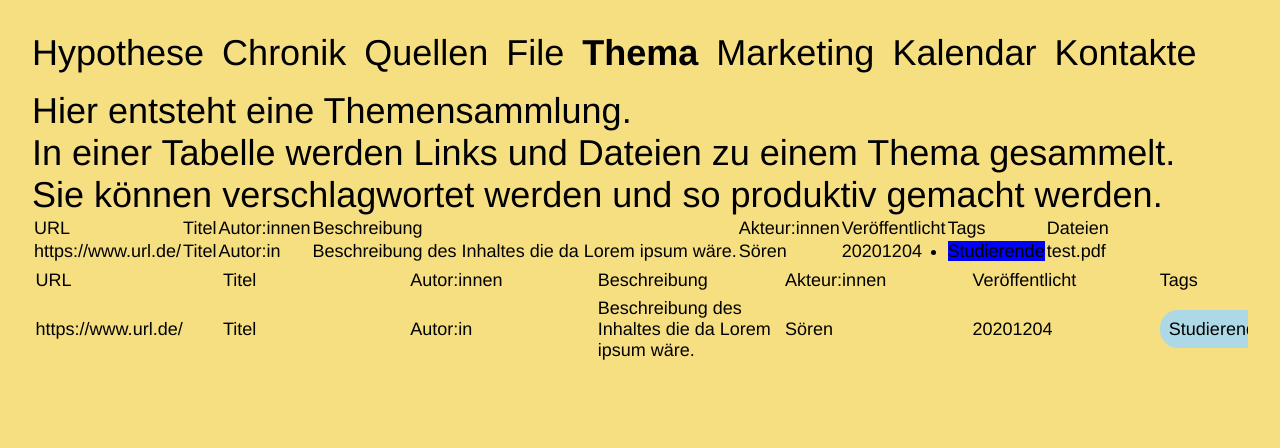
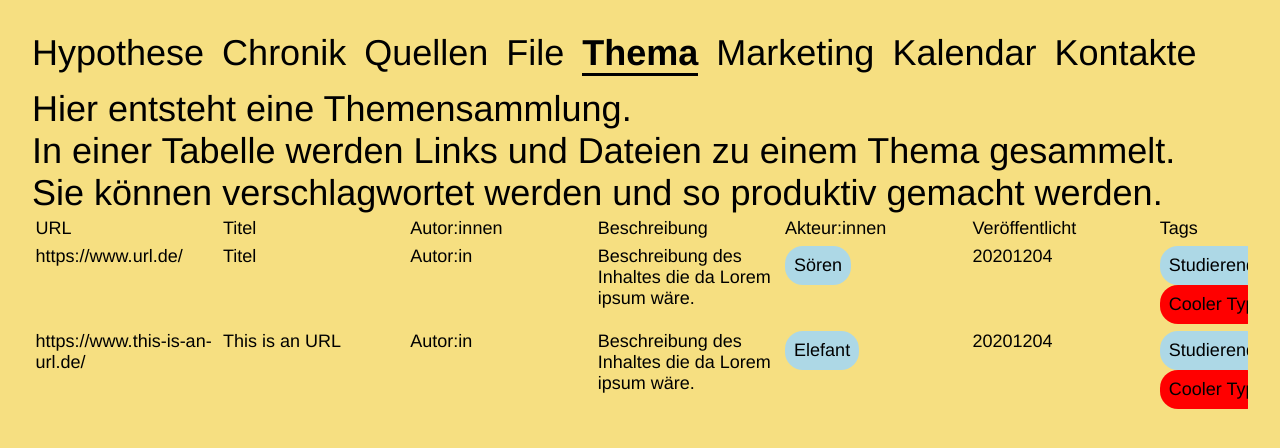
Before and after one commit to soerenengels/recherche-plattform, a Vue app: page /thema in a window 1280 px wide. Shown: the top 448 px of the page. Built offline with nearby package versions, Linux system fonts and the light colour scheme; a web font is replaced by a local one.

Commit message:
little work at tables

```diff
--- a/src/App.vue
+++ b/src/App.vue
@@ -30,21 +30,10 @@ a {
   font-size: 2em;
 }
 
-#nav {
-  padding: 30px;
-}
-
-#nav a {
-  font-weight: bold;
-  color: #2c3e50;
-}
 a {
   text-decoration: none;
   border: none;
   color: black;
-}
-#nav a.router-link-exact-active {
-  color: #42b983;
 }
 
 /* Transitions */
--- a/src/components/Navigation.vue
+++ b/src/components/Navigation.vue
@@ -58,21 +58,30 @@ export default {
 <style scoped>
 nav {
   width: 100%;
+  margin-bottom: 0.5rem;
+  height: 3rem;
 }
 ul {
   display: flex;
-  margin-bottom: 1rem;
-  overflow: scroll;
+  overflow-y: scroll;
+  height: 100%;
 }
 li {
   padding-right: 1em;
   list-style-type: none;
-  font-size: 1em;
 }
 a {
+  font-size: 2em;
   font-weight: 400;
+  padding: 0;
 }
+
 .router-link-active {
   font-weight: bold;
+  border-bottom: 0.1em solid black;
+}
+a:hover {
+  border-bottom: 0.1em solid black;
+  transition: border-bottom 0.3s ease;
 }
 </style>
--- a/src/components/Tabelle.vue
+++ b/src/components/Tabelle.vue
@@ -14,16 +14,13 @@
           <td>{{ item.title }}</td>
           <td>{{ item.author }}</td>
           <td>{{ item.description }}</td>
-          <td>{{ item.actor }}</td>
+          <td>
+            <Tags :tagsArray="item.actor" />
+          </td>
+
           <td>{{ item.published }}</td>
           <td>
-            <ul class="tags">
-              <li v-for="tag in item.tags" :key="tag">
-                <span :style="'background-color: ' + tag.color">{{
-                  tag.value
-                }}</span>
-              </li>
-            </ul>
+            <Tags :tagsArray="item.tags" />
           </td>
           <td>{{ item.files }}</td>
         </tr>
@@ -43,6 +40,8 @@
 </template>
 
 <script>
+import Tags from "@/components/Tags.vue";
+
 export default {
   name: "Tabelle",
   props: {
@@ -53,7 +52,9 @@ export default {
       default: true,
     },
   },
-  components: {},
+  components: {
+    Tags,
+  },
 };
 </script>
 
@@ -64,6 +65,9 @@ div {
 table {
   table-layout: auto;
   border-collapse: collapse;
+}
+td {
+  vertical-align: top;
 }
 thead td {
   padding: 0.2em;
--- a/src/components/TabelleQuellen.vue
+++ b/src/components/TabelleQuellen.vue
@@ -11,7 +11,7 @@
       <tbody>
         <tr v-for="row in dataSrc" :key="row">
           <template v-for="cell in row" :key="cell">
-            <td v-if="typeof cell == 'object'">
+            <td v-if="cell.type == 'prob'">
               <Event :eventObject="cell" />
             </td>
             <td v-else>{{ cell }}</td>
--- /dev/null
+++ b/src/components/Tags.vue
@@ -0,0 +1,31 @@
+<template>
+  <ul>
+    <template v-for="tagObject in tagsArray" :key="tagObject.value">
+      <li :style="'background-color: ' + tagObject.backgroundColor">
+        {{ tagObject.value }}
+      </li>
+    </template>
+  </ul>
+</template>
+
+<script>
+export default {
+  name: "Tags",
+  props: {
+    tagsArray: {
+      type: Array,
+    },
+  },
+};
+</script>
+
+<style scoped>
+ul {
+  list-style-type: none;
+}
+li {
+  display: inline-block;
+  padding: 0.5em;
+  border-radius: 1em;
+}
+</style>
--- a/src/store/index.js
+++ b/src/store/index.js
@@ -24,6 +24,56 @@ const initialState = {
     date: 20200106,
     actors: [],
   }],
+  topicCollection: [
+    {
+      url: "https://www.url.de/",
+      title: "Titel",
+      author: "Autor:in",
+      description: "Beschreibung des Inhaltes die da Lorem ipsum wäre.",
+      actor: [
+        {
+          value: "Sören",
+          backgroundColor: "lightblue",
+        },
+      ],
+      published: 20201204,
+      tags: [
+        {
+          value: "Studierende",
+          backgroundColor: "lightblue",
+        },
+        {
+          value: "Cooler Typ",
+          backgroundColor: "red",
+        },
+      ],
+      files: "test.pdf",
+    },
+    {
+      url: "https://www.this-is-an-url.de/",
+      title: "This is an URL",
+      author: "Autor:in",
+      description: "Beschreibung des Inhaltes die da Lorem ipsum wäre.",
+      actor: [
+        {
+          value: "Elefant",
+          backgroundColor: "lightblue",
+        },
+      ],
+      published: 20201204,
+      tags: [
+        {
+          value: "Studierende",
+          backgroundColor: "lightblue",
+        },
+        {
+          value: "Cooler Typ",
+          backgroundColor: "red",
+        },
+      ],
+      files: "test.pdf",
+    },
+  ],
 }
 export default createStore({
   state: initialState,
@@ -33,6 +83,9 @@ export default createStore({
     },
     getHypothesis(state) {
       return state.hypothesis;
+    },
+    getTopicCollection(state) {
+      return state.topicCollection;
     }
   },
   setter: {
--- a/src/views/Thema.vue
+++ b/src/views/Thema.vue
@@ -8,53 +8,7 @@
         Sie können verschlagwortet werden und so produktiv gemacht werden.
       </p>
     </header>
-    <div>
-      <table>
-        <thead>
-          <tr>
-            <td class="fixedColumn">URL</td>
-            <td>Titel</td>
-            <td>Autor:innen</td>
-            <td>Beschreibung</td>
-            <td>Akteur:innen</td>
-            <td>Veröffentlicht</td>
-            <td>Tags</td>
-            <td>Dateien</td>
-          </tr>
-        </thead>
-        <tbody>
-          <tr v-for="item in items" :key="item.id">
-            <td>{{ item.url }}</td>
-            <td>{{ item.title }}</td>
-            <td>{{ item.author }}</td>
-            <td>{{ item.description }}</td>
-            <td>{{ item.actor }}</td>
-            <td>{{ item.published }}</td>
-            <td>
-              <ul class="tags">
-                <li v-for="tag in item.tags" :key="tag">
-                  <span :style="'background-color: ' + tag.color">{{
-                    tag.value
-                  }}</span>
-                </li>
-              </ul>
-            </td>
-            <td>{{ item.files }}</td>
-          </tr>
-          <tr class="newline">
-            <td></td>
-            <td></td>
-            <td></td>
-            <td></td>
-            <td></td>
-            <td></td>
-            <td></td>
-            <td></td>
-          </tr>
-        </tbody>
-      </table>
-    </div>
-    <Tabelle :structure="structure" :dataSrc="data" />
+    <Tabelle :structure="structure" :dataSrc="topicCollection" />
   </main>
 </template>
 
@@ -67,52 +21,23 @@ export default {
   data() {
     return {
       structure: [
-        { value: "URL" },
-        { value: "Titel" },
-        { value: "Autor:innen" },
-        { value: "Beschreibung" },
-        { value: "Akteur:innen" },
-        { value: "Veröffentlicht" },
-        { value: "Tags" },
-        { value: "Dateien" },
-      ],
-      data: [
-        {
-          url: "https://www.url.de/",
-          title: "Titel",
-          author: "Autor:in",
-          description: "Beschreibung des Inhaltes die da Lorem ipsum wäre.",
-          actor: "Sören",
-          published: 20201204,
-          tags: [
-            {
-              value: "Studierende",
-              color: "lightblue",
-            },
-          ],
-          files: "test.pdf",
-        },
-      ],
-      items: [
-        {
-          url: "https://www.url.de/",
-          title: "Titel",
-          author: "Autor:in",
-          description: "Beschreibung des Inhaltes die da Lorem ipsum wäre.",
-          actor: "Sören",
-          published: 20201204,
-          tags: [
-            {
-              value: "Studierende",
-              color: "blue",
-            },
-          ],
-          files: "test.pdf",
-        },
+        { value: "URL", type: "url" },
+        { value: "Titel", type: "string" },
+        { value: "Autor:innen", type: "tags" },
+        { value: "Beschreibung", type: "string" },
+        { value: "Akteur:innen", type: "tags" },
+        { value: "Veröffentlicht", type: "date" },
+        { value: "Tags", type: "tags" },
+        { value: "Dateien", type: "files" },
       ],
     };
   },
   props: {},
+  computed: {
+    topicCollection() {
+      return this.$store.getters.getTopicCollection;
+    },
+  },
   components: {
     Navigation,
     Tabelle,
```
Also changed, not shown: 1 other file (tests, documents, lock files or other folders).
